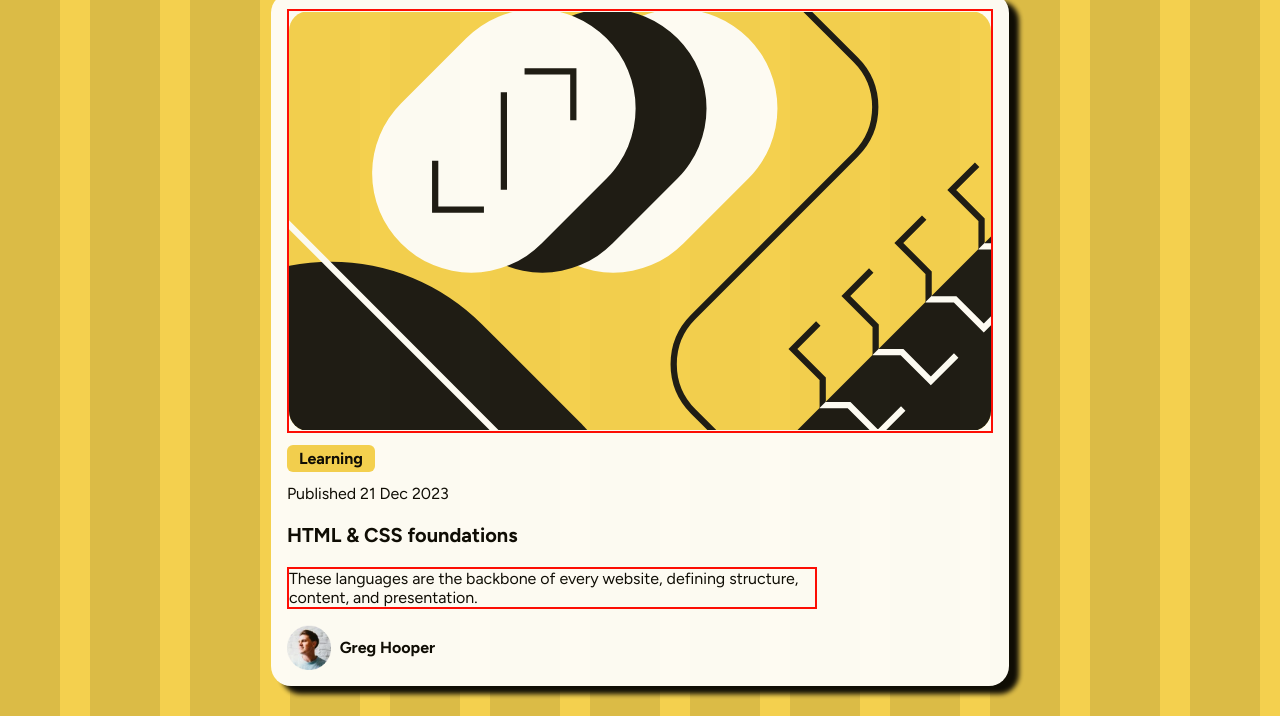
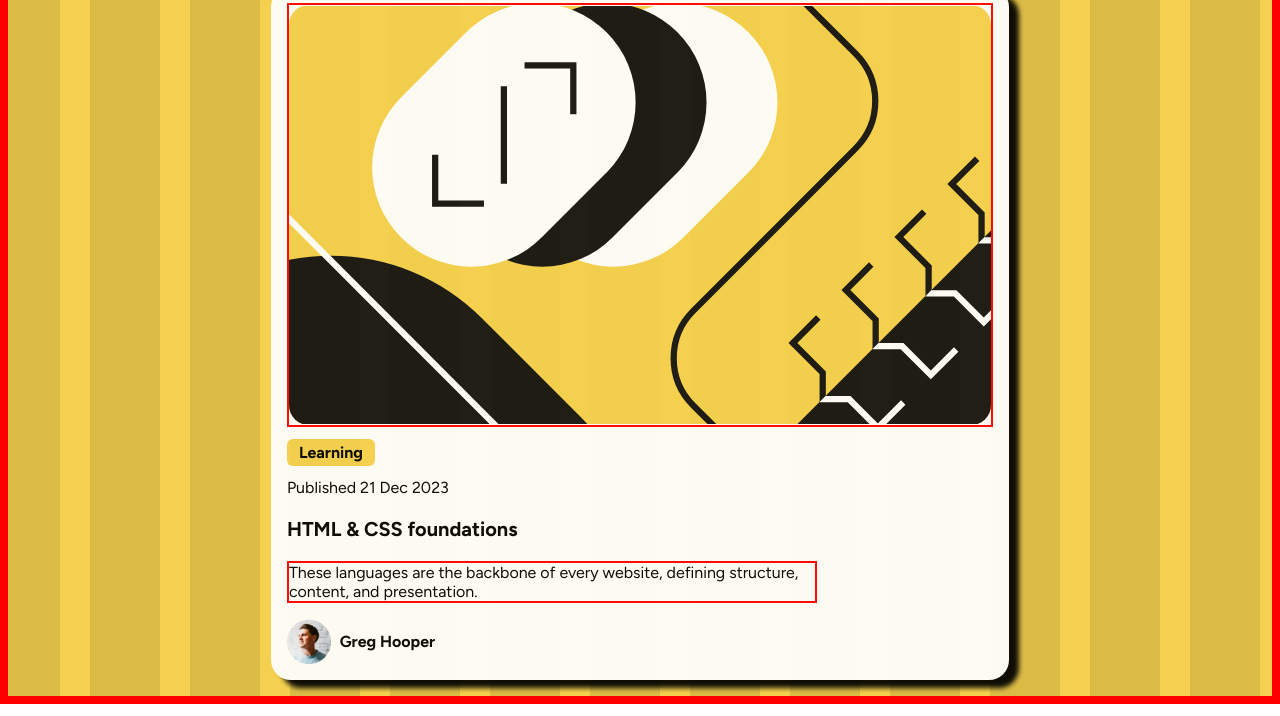
Before and after one commit to kapowlo/blog-preview-card, a plain HTML site: page index.html in a window 1280 px wide. Shown: the part 84-800 px from the top of the page. Drawn offline with Linux system fonts and the light colour scheme.

Commit message:
Added min-height of 100vh to body there was some overflow issue the container should fill up the full webpage and the card should not be overflowing at all

```diff
--- a/style.css
+++ b/style.css
@@ -26,7 +26,7 @@
 }
 
 body {
-  height: 100vh;
+  min-height: 100vh; /*this should solve the overflow issue */
   font-family: "Figtree", sans-serif;
 }
 /*-------------------------------------CONTAINER STYLES----------------------------------------*/
@@ -34,12 +34,17 @@ body {
   background: linear-gradient(90deg, rgba(0, 0, 0, 0.1) 70px, transparent 70px)
       center center / 100px 100% repeat-x,
     #f4d04e;
-  padding: 0 1rem; /*needed some padding at smaller screen size the card would touch both edges */
+  padding: 1rem; /*needed some padding at smaller screen size the card would touch both edges */
+  border: 8px solid red;
   height: 100%;
 
   /*places card and h1 text in the center */
   display: grid;
   place-content: center;
+  /*  display: flex;
+  flex-direction: column;
+  justify-content: center;
+  align-items: center; */
 }
 
 h1 {
```
